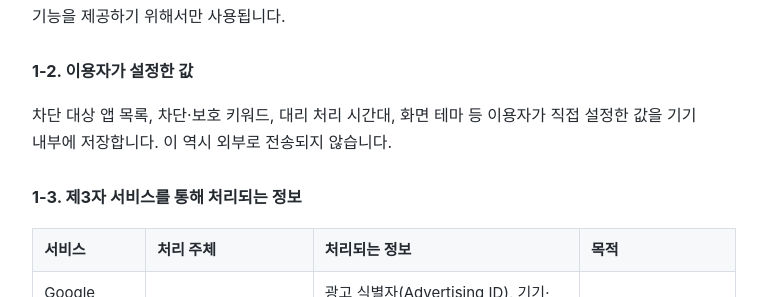
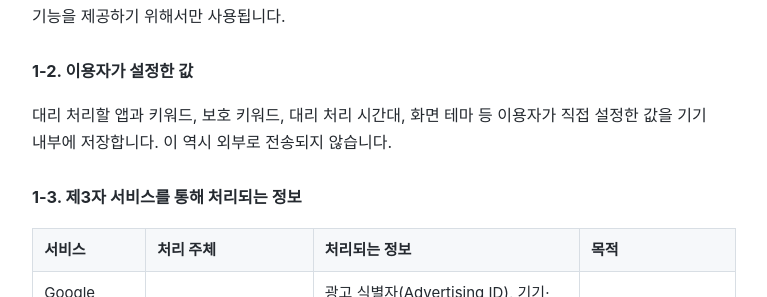
Before and after one commit to History-Doctor/notice_secretary_privacy, a Jekyll site: the page built from index.md, in a window 1280 px wide and 900 px high, scrolled down 589 px. Shown: the part 155-452 px from the top of the window, without its empty margins (256-1023 px from the left). Built offline with Jekyll 4.4.1, drawn with Linux system fonts in a browser that asks for light colours; some of the changed text lies outside the part shown.

Commit message:
설정값 설명의 '차단' 용어를 '대리 처리'로 맞춤
앱 화면 용어를 '대리 처리 키워드'로 통일한 것에 맞췄다.

Co-Authored-By: Claude Opus 5 <noreply@anthropic.com>

```diff
--- a/index.md
+++ b/index.md
@@ -30,7 +30,7 @@ title: 알림비서(Notice Secretary) 개인정보처리방침
 
 ### 1-2. 이용자가 설정한 값
 
-차단 대상 앱 목록, 차단·보호 키워드, 대리 처리 시간대, 화면 테마 등 이용자가 직접 설정한 값을 기기 내부에 저장합니다. 이 역시 외부로 전송되지 않습니다.
+대리 처리할 앱과 키워드, 보호 키워드, 대리 처리 시간대, 화면 테마 등 이용자가 직접 설정한 값을 기기 내부에 저장합니다. 이 역시 외부로 전송되지 않습니다.
 
 ### 1-3. 제3자 서비스를 통해 처리되는 정보
 
```
Also changed, not shown: other parts of index.md (+1 -1 lines).
